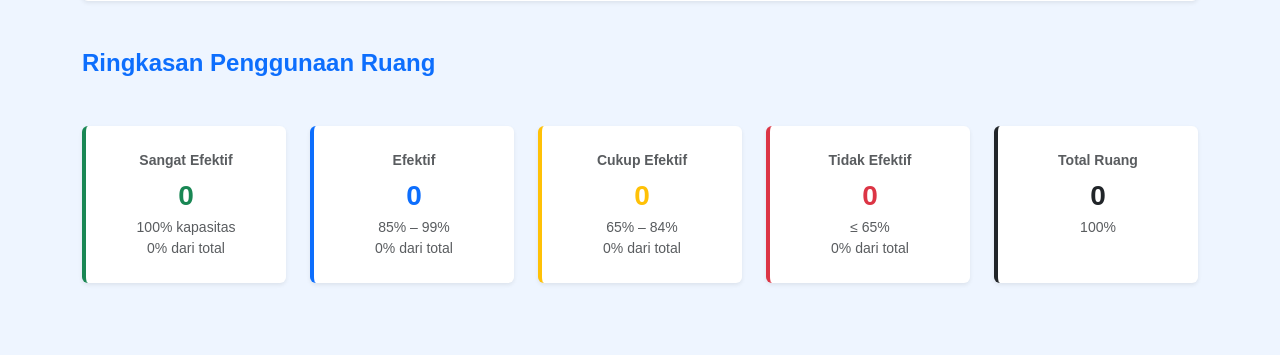
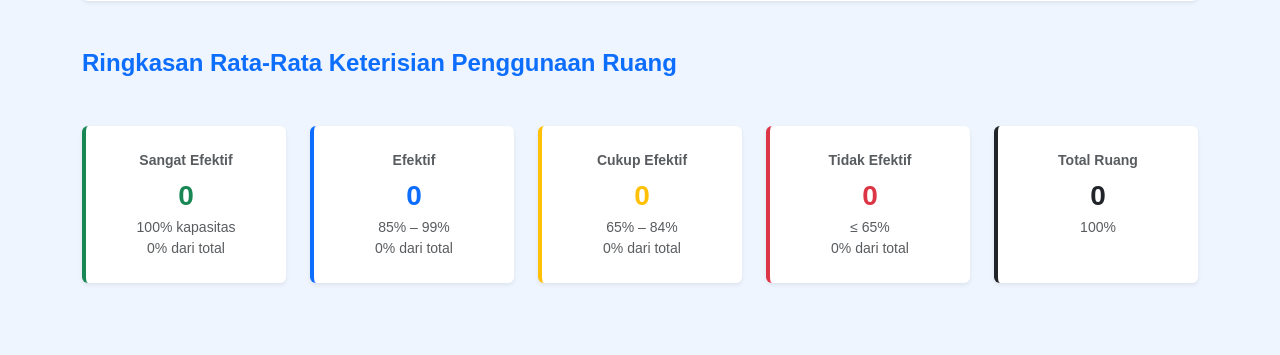
Before and after one commit to yesha-23/ProjectCapstone, a Flask app: template templates/index.html in a window 1280 px wide. Shown: the part 459-814 px from the top of the page. Run offline with Flask 3, Linux system fonts and the light colour scheme; the template is opened without the code that fills it, so the values that code supplies are empty; some libraries are stand-ins or nearby versions.

Commit message:
fix bgt inimah

```diff
--- a/templates/index.html
+++ b/templates/index.html
@@ -6,7 +6,6 @@
 <!-- ========================= -->
 <section class="p-5 rounded shadow-sm bg-white mb-5">
   <div class="row align-items-center">
-
     <div class="col-lg-7">
       <h1 class="fw-bold text-primary mb-3">Dashboard Penggunaan Ruang Kelas UKDW</h1>
       <p class="text-muted fs-5">
@@ -25,18 +24,14 @@
            class="img-fluid"
            style="max-width: 260px;">
     </div>
-
   </div>
 </section>
-
 
 <!-- ========================= -->
 <!-- SUMMARY CARDS -->
 <!-- ========================= -->
-<h4 class="fw-bold text-primary mb-4">Ringkasan Penggunaan Ruang</h4>
-
+<h4 class="fw-bold text-primary mb-4">Ringkasan Rata-Rata Keterisian Penggunaan Ruang</h4>
 <div class="row row-cols-1 row-cols-sm-2 row-cols-md-3 row-cols-lg-5 g-4 mb-5">
-
   <!-- Sangat Efektif -->
   <div class="col">
     <div class="summary-card p-4 text-center shadow-sm rounded border-start border-success border-4 h-100">
@@ -103,7 +98,6 @@
       <div class="small text-muted">100%</div>
     </div>
   </div>
-
 </div>
 
 {% endblock %}
```
